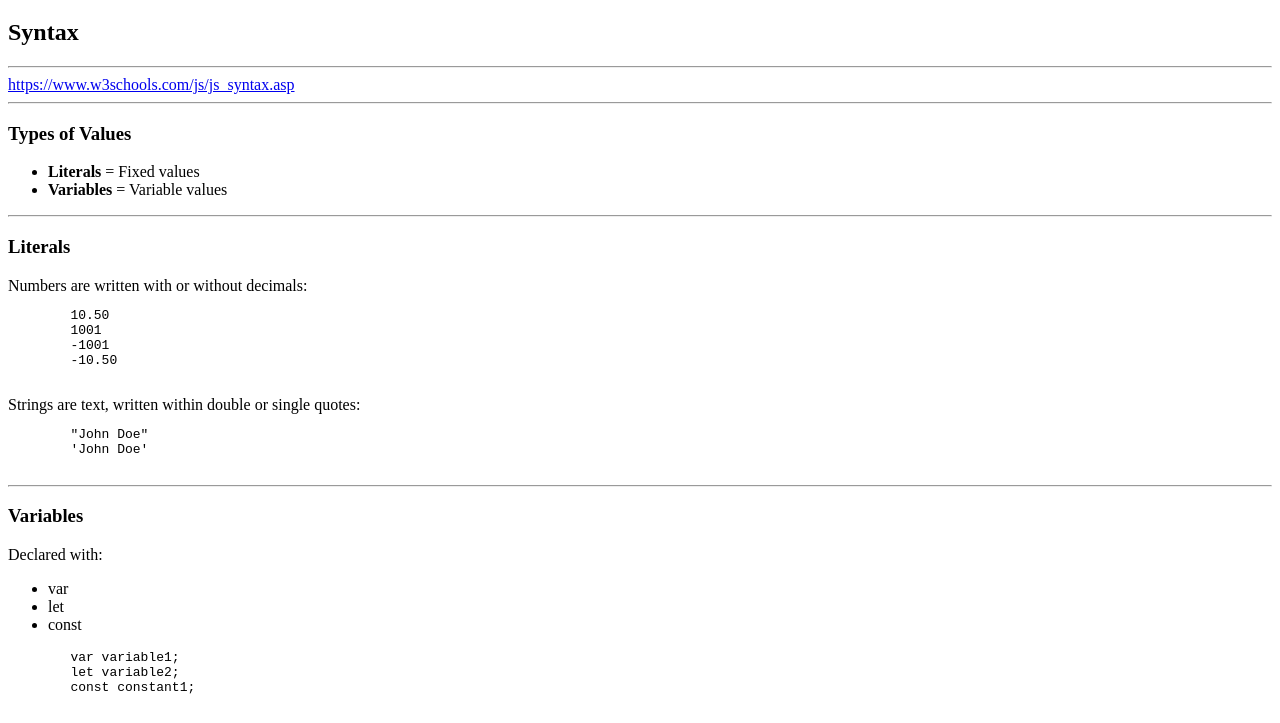
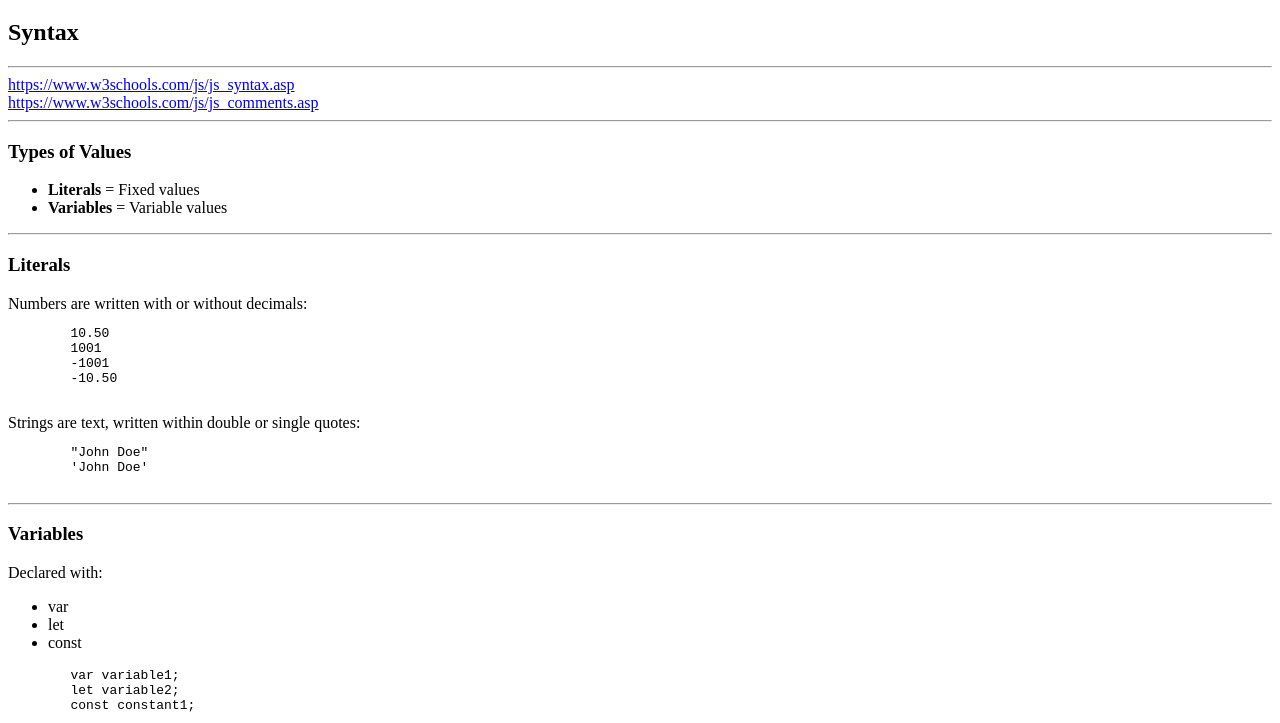
Before and after one commit to F4LK0N/playground-java-script, a plain HTML site: page syntax.htm in a window 1280 px wide. Shown: the part 61-784 px from the top of the page. Drawn offline with Linux system fonts and the light colour scheme.

Commit message:
Structure Refactor - Part 1

```diff
--- a/syntax.htm
+++ b/syntax.htm
@@ -9,6 +9,7 @@
     <hr>
 
     <a href='https://www.w3schools.com/js/js_syntax.asp'>https://www.w3schools.com/js/js_syntax.asp</a><br>
+    <a href='https://www.w3schools.com/js/js_comments.asp'>https://www.w3schools.com/js/js_comments.asp</a><br>
     <hr>
 
     <h3>Types of Values</h3>
```
